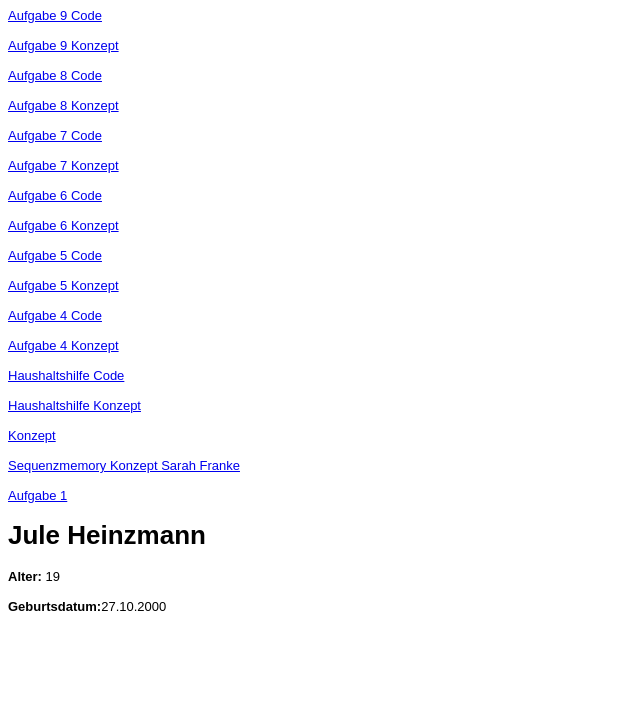
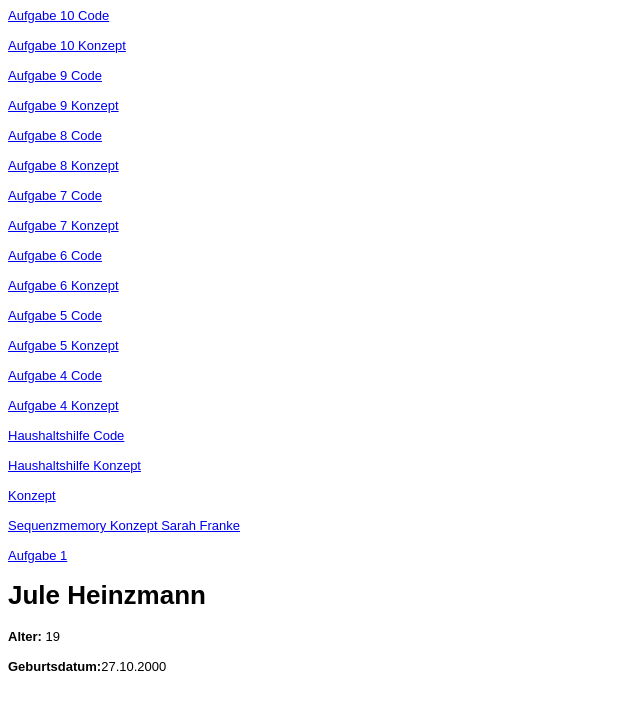
Before and after one commit to JuleHeinzmann/EIA2, a website: page Steckbrief/steckbrief.htm in a window 1280 px wide. Shown: the whole page, without its empty margins (0-640 px from the left). Drawn offline with Linux system fonts and the light colour scheme.

Commit message:
Add files via upload

```diff
--- a/Steckbrief/steckbrief.htm
+++ b/Steckbrief/steckbrief.htm
@@ -12,6 +12,8 @@ body {
 </style>
 </head>
 <body>
+	<a href="./Aufgabe_10/canvas3.html" target="_blank">Aufgabe 10 Code</a> <br> <br>
+	<a href="https://github.com/JuleHeinzmann/EIA2/blob/master/Steckbrief/Aufgabe_10/Aufgabe_10_Konzept_.pdf" target="_blank">Aufgabe 10 Konzept</a> <br> <br>
 	<a href="./Aufgabe_9/canvas2.html" target="_blank">Aufgabe 9 Code</a> <br> <br>
 	<a href="https://github.com/JuleHeinzmann/EIA2/blob/master/Steckbrief/Aufgabe_9/Aufgabe_9_Konzept.pdf" target="_blank">Aufgabe 9 Konzept</a> <br> <br>
 	<a href="./Aufgabe_8/Canvas8.html" target="_blank">Aufgabe 8 Code</a> <br> <br>
```
